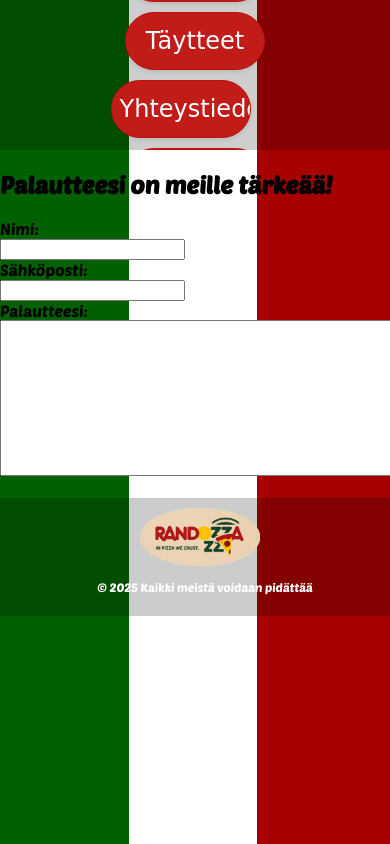
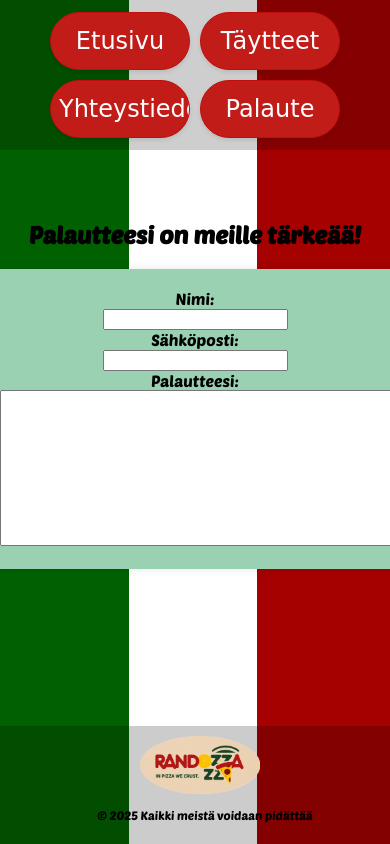
Before and after one commit to JHiitola/pizzagate, a PHP site: page /palaute.html in a window 390 px wide; the page is wider, and only the part inside the window is pictured. Run offline with PHP 8.4, Linux system fonts and the light colour scheme; some web fonts are replaced.

Commit message:
Viimeiset voitelut

```diff
--- a/index.html
+++ b/index.html
@@ -33,7 +33,7 @@
         <div class="image-container">
           <img src="pizza.png" alt="Pizza Image" class="img-fluid rounded">
         </div>
-        <h1 class="mb-3">Click to Generate!</h1>
+        <h1 class="mb-3">Click Pizza to Generate!</h1>
       </div>
     </div>
 
--- a/tyyli.css
+++ b/tyyli.css
@@ -5,7 +5,9 @@
 
 body {
   margin: 0;
-  height: 100vh;
+  display: flex;
+  flex-direction: column;
+  min-height: 100vh;
   background: linear-gradient(to right, rgb(1, 97, 1) 33vw, white 33vw, white 66vw, rgb(165, 1, 1) 66vw);
   font-family: 'PoetsenOne', sans-serif;
 }
@@ -36,9 +38,9 @@ body {
 }
 
 .image-container img {
-  max-width: 250px; /* Default size */
+  max-width: 250px;
   height: auto;
-  max-width: 80%; /* Ensure responsiveness */
+  max-width: 80%;
 }
 
 h1 {
@@ -61,16 +63,7 @@ h1 {
   gap: 10px;
 }
 
-@media (max-width: 640px) {
-  .hero-content {
-      flex-direction: column;
-      align-items: center;
 
-  .primary-button {
-      width: 80%;
-      text-align: center;
-  }
-}
 
 .hero-section {
   width: 100%;
@@ -141,12 +134,31 @@ h1 {
   }
 }
 
+.form-container {
+  display: flex;
+  flex-direction: column;
+  align-items: center; /* Centers content inside */
+  justify-content: center; /* Centers the form */
+  text-align: center;
+  margin-top: 50px;
+}
+
+form {
+  width: 100%;
+  max-width: 500px; /* Prevents the form from being too wide */
+  background: rgb(153, 209, 178);
+  padding: 20px;
+  border-radius: 20px;
+  box-shadow: 0 0 10px rgba(0, 0, 0, 0.1);
+}
+
+
 footer {
+  margin-top: auto;
   position: relative;
-  bottom: 0;
   width: 100%;
   background-color: rgba(0, 0, 0, 0.2);
-  color: white;
+  color: rgb(2, 0, 0);
   padding: 10px;
   text-align: center;
   font-size: 14px;
```
